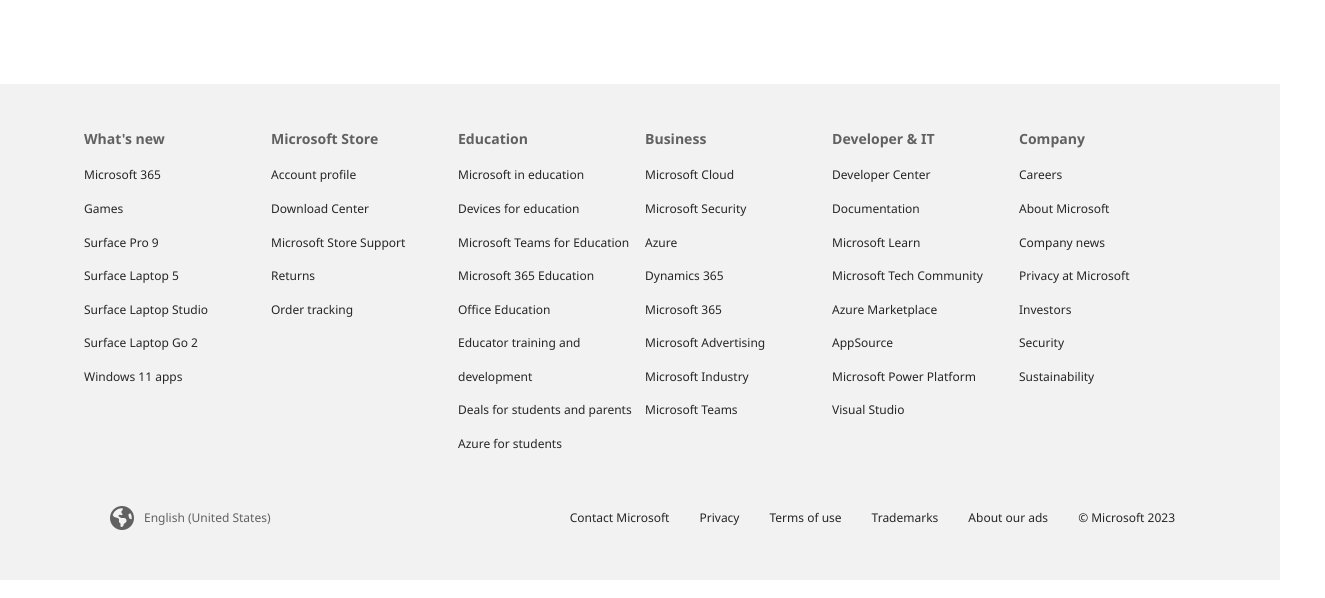
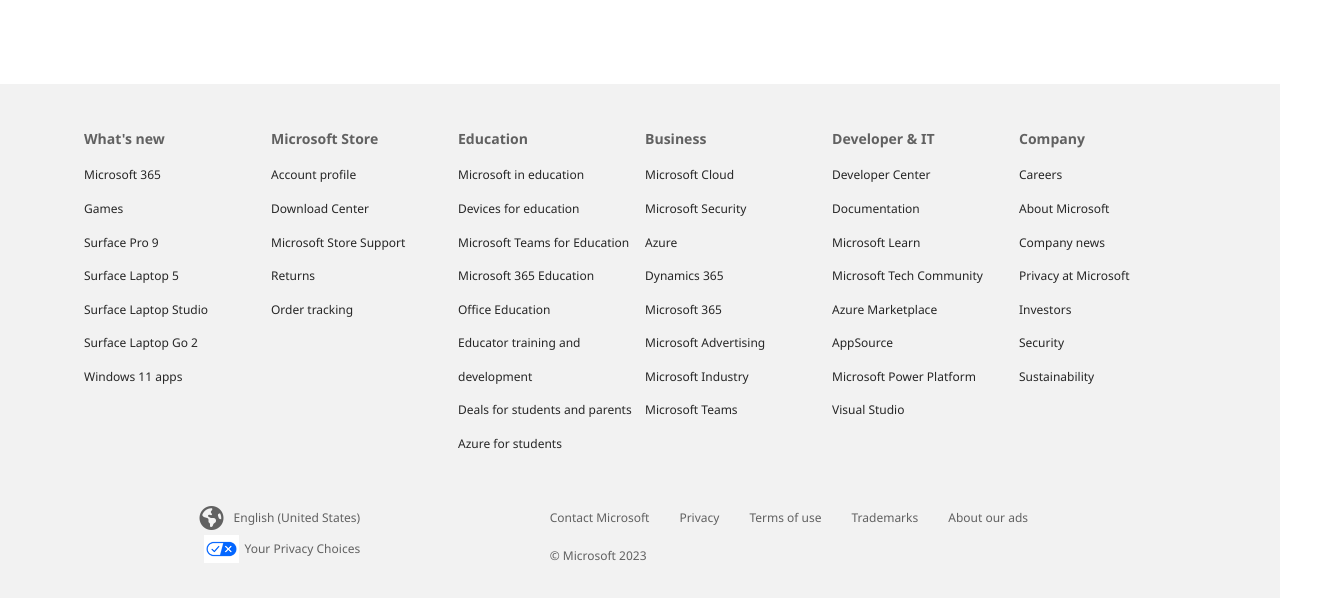
Before and after one commit to SanyaGubrani/microsoft-homepage-clone, a plain HTML site: page index.html in a window 1280 px wide. Shown: the part 2607-3205 px from the top of the page, 1325 px wide, since content can reach past the window. Drawn offline with Linux system fonts and the light colour scheme.

Commit message:
modifying footer

```diff
--- a/index.html
+++ b/index.html
@@ -250,14 +250,19 @@
 
     <footer class="main-footer">
         <div class="inner-footer">
-            <div><i class="fa fa-globe-americas fa-2x"></i>English (United States)</div>
+            <div class="side-list">
+                <ul>
+                    <li><i class="fa fa-globe-americas fa-2x"></i>English (United States)</li>
+                    <li><img src="images/opt-out.png" alt="">Your Privacy Choices</li>
+                </ul>
+            </div>
             <ul>
                 <li><a href="#">Contact Microsoft</a></li>
                 <li><a href="#">Privacy</a></li>
                 <li><a href="#">Terms of use</a></li>
                 <li><a href="#">Trademarks</a></li>
                 <li><a href="#">About our ads</a></li>
-                <li><a href="#">&copy; Microsoft 2023</a></li>
+                <li>&copy; Microsoft 2023</li>
             </ul>
         </div>
     </footer>
--- a/style.css
+++ b/style.css
@@ -248,7 +248,7 @@
 
 .links{
     background-color: #f2f2f2;
-    color: #262626;
+    color: #616161;
     font-size: 12px;
     padding: 35px 0;
 }
@@ -273,6 +273,12 @@
     color: #616161;
 }
 
+.links a:hover{
+    font-weight: 500;
+    color: black;
+    text-decoration: underline black;
+}
+
 /* Footer */
 .main-footer{
     background: #f2f2f2 ;
@@ -292,18 +298,6 @@
     width: 100%;
 }
 
-.main-footer div{
-    margin-bottom: 20px;
-    display: flex;
-    align-items: center;
-    padding-left: 10px;
-    margin-left: 45px;
-}
-
-.main-footer div i{
-    padding-right: 10px;
-}
-
 .main-footer ul{
     display: flex;
     flex-wrap: wrap;
@@ -313,7 +307,58 @@
 .main-footer li{
     margin-right: 30px;
     margin-bottom: 20px;
+    color: #616161;
 }
+
+.main-footer li a{
+    color: #616161;
+}
+
+.main-footer li a:hover{
+    font-weight: 500;
+    color: black;
+    text-decoration: underline black;
+}
+
+.side-list ul{
+    margin-bottom: 20px;
+    display: flex;
+    align-items: center;
+    padding-left: 10px;
+    margin-left: 80px;
+}
+
+.side-list ul li{
+    margin: 0 auto;
+    padding: 0 10px 0 10px;
+    display: flex;
+    align-items: center;
+    justify-content: space-between;
+}
+
+.side-list i{
+    padding-right: 10px;
+}
+
+.side-list img{
+    width: 45px;
+    padding: 5px;
+}
+
+
+.side-list ul li:hover{
+    cursor: pointer;
+    font-weight: 500;
+    color: black;
+    text-decoration: underline black;
+}
+
+.side-list ul:nth-of-type(2){
+    margin-right: 100px;
+}
+
+
+
 
 /* Responsive (Media-queries) */
 
```
Also changed, not shown: images/opt-out.png (added).
